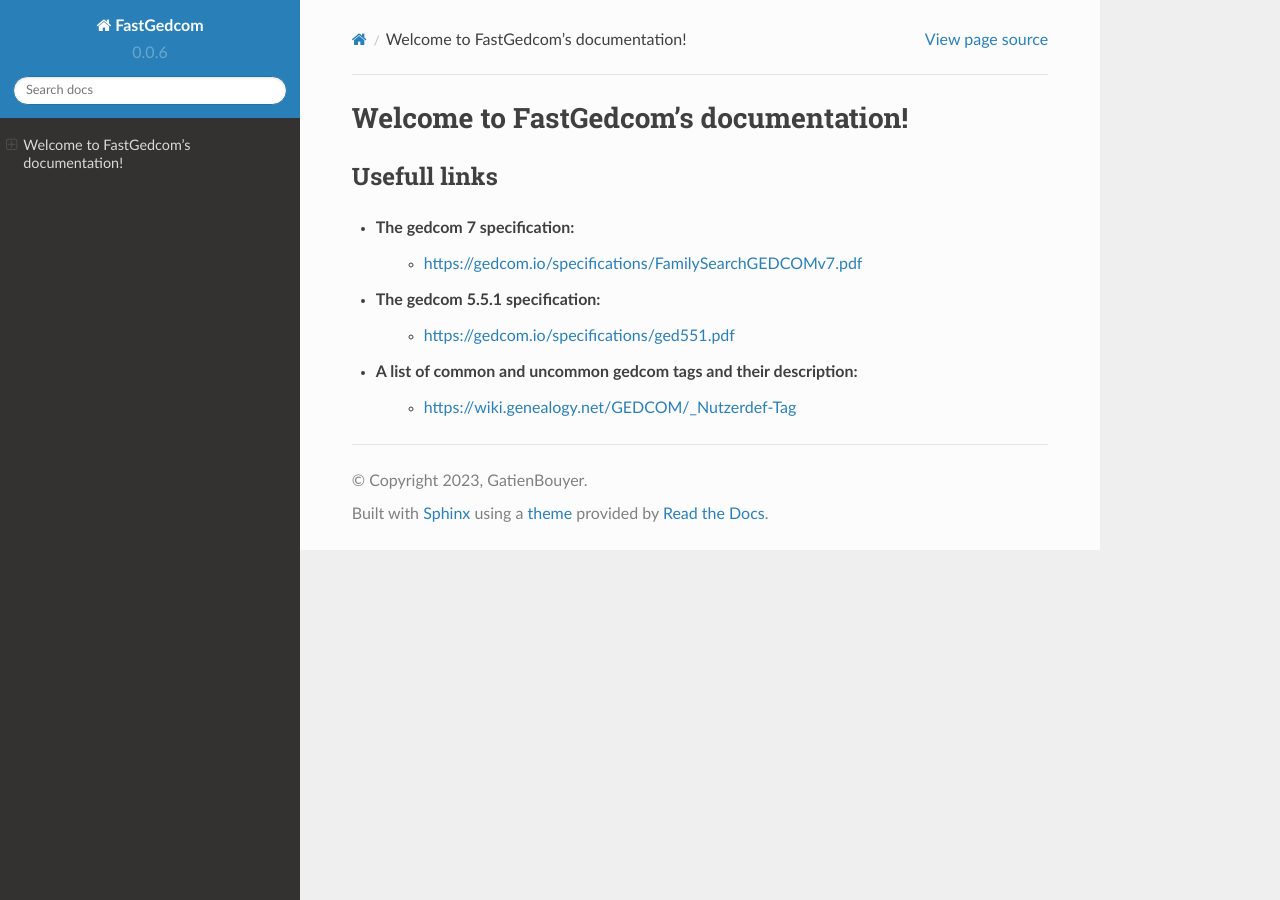
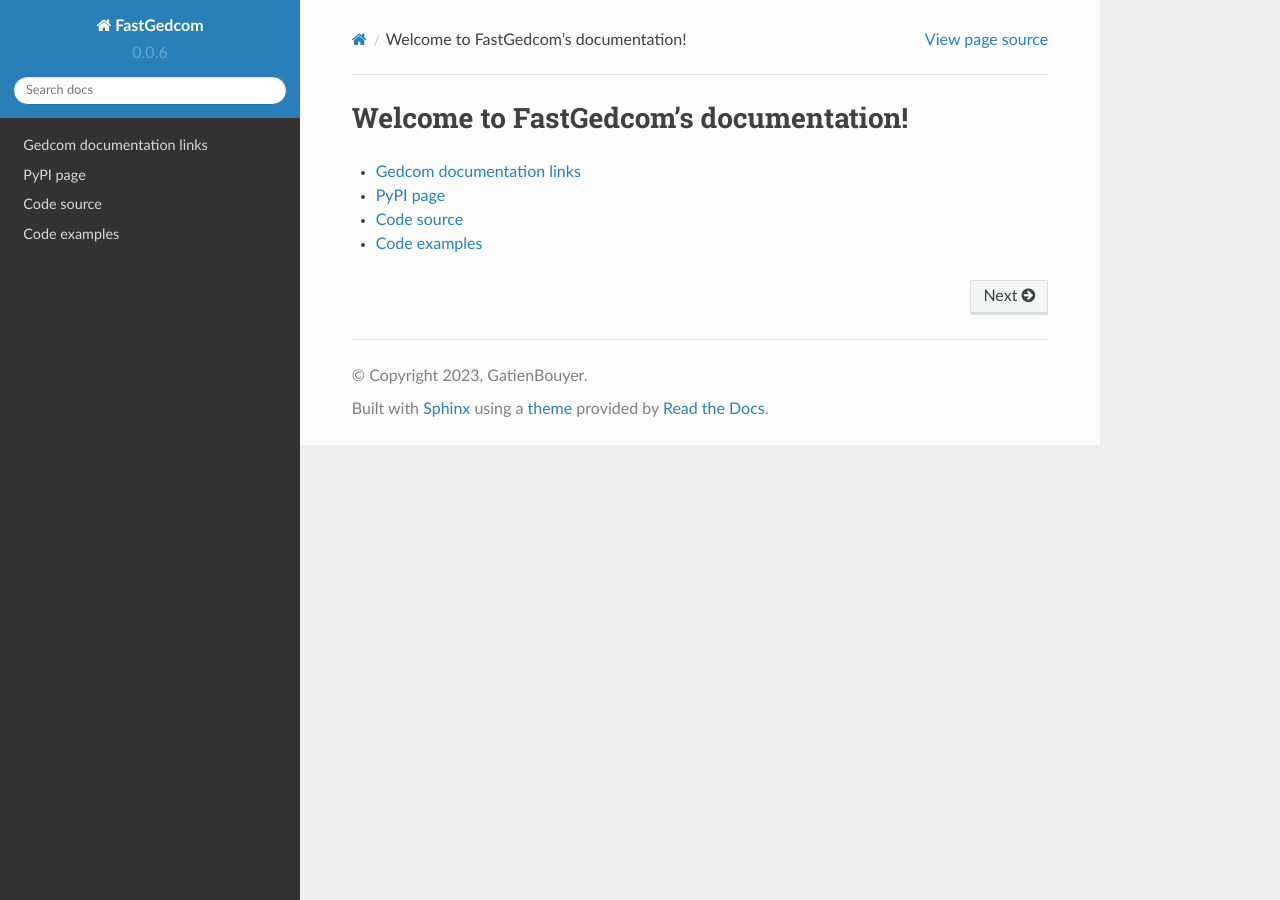
Before and after one commit to GatienBouyer/fastgedcom, a Sphinx documentation site: the page built from docs/source/index.rst, in a window 1280 px wide. Built offline with Sphinx 7.4.7 and the Read the Docs theme 2.0.0, drawn with Linux system fonts in a browser that asks for light colours; pages that are not in the unit, such as notebooks, are missing from menus.

Commit message:
Enhance documentation links (sidebar)

```diff
--- a/docs/source/index.rst
+++ b/docs/source/index.rst
@@ -5,14 +5,8 @@
    :titlesonly:
 
    autoapi/index
+   gedcom_documentation
 
-=============
-Usefull links
-=============
-
-* The gedcom 7 specification:
-	* https://gedcom.io/specifications/FamilySearchGEDCOMv7.pdf
-* The gedcom 5.5.1 specification:
-	* https://gedcom.io/specifications/ged551.pdf
-* A list of common and uncommon gedcom tags and their description:
-	* https://wiki.genealogy.net/GEDCOM/_Nutzerdef-Tag
+   PyPI page <https://pypi.org/project/fastgedcom/>
+   Code source <https://github.com/GatienBouyer/fastgedcom/tree/main/fastgedcom>
+   Code examples <https://github.com/GatienBouyer/fastgedcom/tree/main/examples>
```
Also changed, not shown: docs/source/gedcom_documentation.rst (added, +11 -0 lines), 1 other file.
